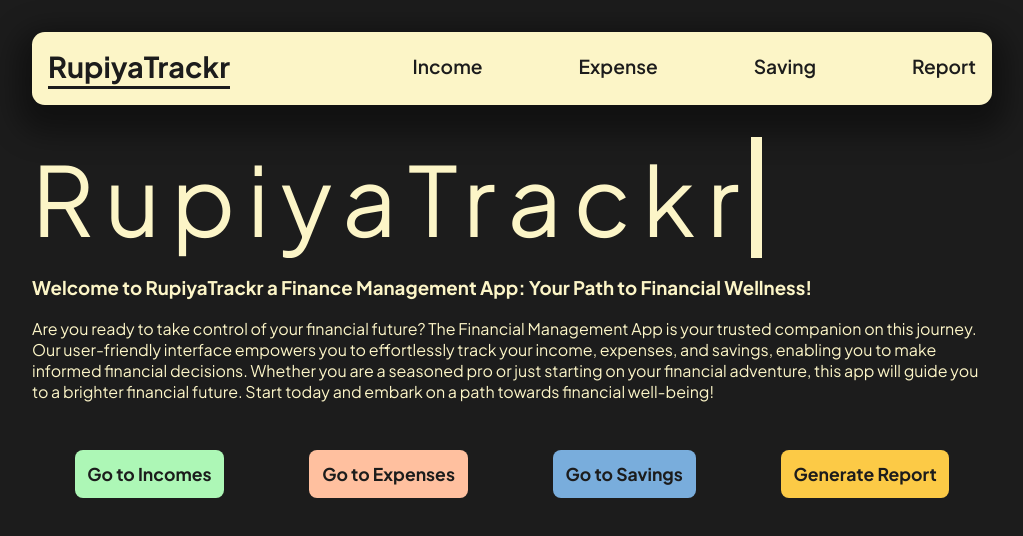
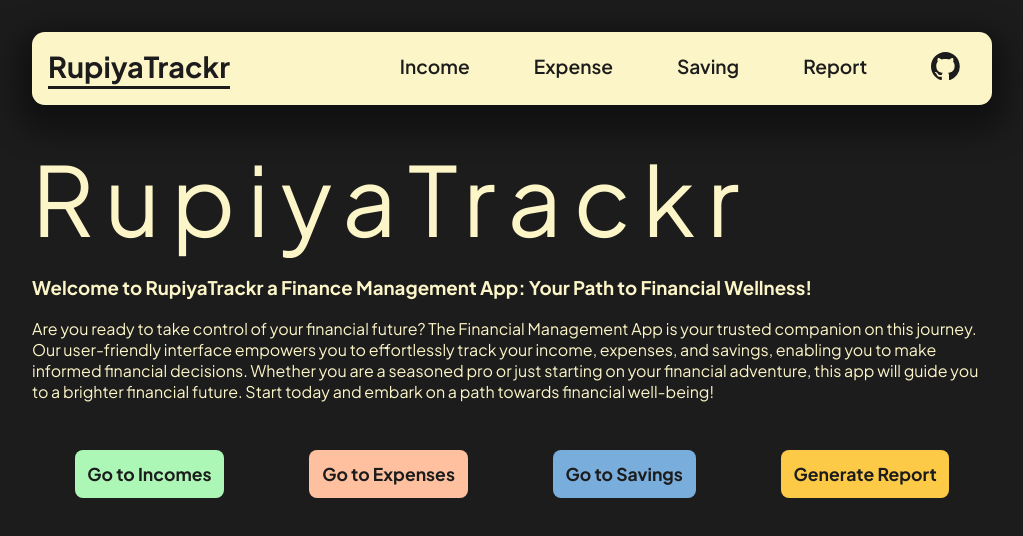
Before and after one commit to prthmh/RupiyaTrackr, a React (Vite) app: page / in a window 1280 px wide. Shown: the top 536 px of the page, without its empty margins (128-1151 px from the left). Built offline with nearby package versions, Linux system fonts and the light colour scheme; no server answers.

Commit message:
github link added

```diff
--- a/src/components/NavBar/NavBar.css
+++ b/src/components/NavBar/NavBar.css
@@ -12,7 +12,8 @@
   .operation_pages {
     display: flex;
     justify-content: space-between;
-    gap: 6rem;
+    align-items: center;
+    gap: 4rem;
   }
 
   .nav_element {
@@ -32,3 +33,10 @@
     border-bottom: 3px solid var(--dark_color1);
     cursor: pointer;
   }
+
+  .github_link{
+    text-decoration: none;
+    color: var(--dark_color1);
+    font-size: 1.8rem;
+    margin-right: 1rem;
+  }
--- a/src/components/NavBar/NavBar.jsx
+++ b/src/components/NavBar/NavBar.jsx
@@ -1,4 +1,5 @@
 import { NavLink } from "react-router-dom";
+import { BsGithub } from "react-icons/bs";
 import "./NavBar.css";
 
 const NavBar = () => {
@@ -23,6 +24,15 @@ const NavBar = () => {
         <NavLink to="/report" className="nav_element" style={gettActiveStyles}>
           Report
         </NavLink>
+        <a
+          href="https://github.com/prthmh/RupiyaTrackr"
+          className="github_link"
+          target="_blank"
+          rel="noreferrer"
+          title="GitHub Link of Project"
+        >
+          <BsGithub />
+        </a>
       </div>
     </div>
   );
--- a/src/pages/Home/Home.css
+++ b/src/pages/Home/Home.css
@@ -11,7 +11,7 @@ header {
   white-space: nowrap;
   margin: 0 auto;
   letter-spacing: 0.12em;
-  animation: typing 2.5s steps(40, end), blink-caret 2s step-end infinite;
+  animation: typing 2s steps(40, end), blink-caret 0.75s step-end infinite;
 }
 
 /* The typing effect */
```
